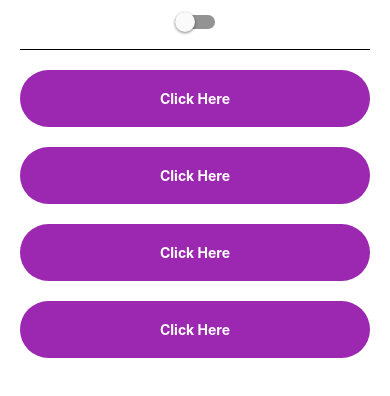
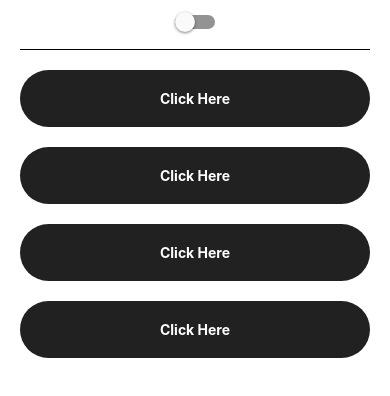
Before and after one commit to chaerulumam/gusnando-reactnative, a React Native app: screen / in a window 390 px wide. Shown: the part 392-788 px from the top of the page. Built offline with nearby package versions, Linux system fonts and the light colour scheme.

Commit message:
learn stylesheet

```diff
--- a/App.js
+++ b/App.js
@@ -8,6 +8,7 @@ import {
   Switch,
   TextInput,
   ScrollView,
+  StyleSheet,
 } from 'react-native';
 
 class App extends Component {
@@ -22,16 +23,9 @@ class App extends Component {
 
   render() {
     return (
-      <View style={{flex: 1}}>
+      <View style={styles.container}>
         <StatusBar barStyle="dark-content" backgroundColor="#7b1fa2" />
-        <View
-          style={{
-            backgroundColor: '#9c27b0',
-            paddingVertical: 20,
-            justifyContent: 'center',
-            alignItems: 'center',
-            elevation: 3,
-          }}>
+        <View style={styles.header}>
           <Text style={{fontWeight: 'bold', color: '#fff', fontSize: 20}}>
             {this.state.header}
           </Text>
@@ -39,26 +33,17 @@ class App extends Component {
 
         <TouchableOpacity
           onPress={() => console.log('halo')}
-          style={{
-            justifyContent: 'center',
-            alignItems: 'center',
-            marginTop: 20,
-          }}>
+          style={styles.imageHeader}>
           <Image
             source={{
               uri: 'https://images.unsplash.com/photo-1662752531834-2d4606b7a27b?ixlib=rb-4.0.3&ixid=MnwxMjA3fDB8MHxwaG90by1wYWdlfHx8fGVufDB8fHx8&auto=format&fit=crop&w=387&q=80',
             }}
-            style={{width: 300, height: 300}}
+            style={styles.image}
             resizeMode="cover"
           />
         </TouchableOpacity>
 
-        <View
-          style={{
-            justifyContent: 'center',
-            alignItems: 'center',
-            marginTop: 20,
-          }}>
+        <View style={styles.switch}>
           <Switch
             value={this.state.switch}
             onValueChange={() => this.setState({switch: !this.state.switch})}
@@ -66,66 +51,22 @@ class App extends Component {
         </View>
 
         <TextInput
-          style={{
-            borderBottomWidth: 1,
-            marginHorizontal: 20,
-            paddingHorizontal: 20,
-          }}
+          style={styles.textInput}
           value={this.state.username}
           onChangeText={value => this.setState({username: value})}
         />
 
         <ScrollView>
-          <TouchableOpacity
-            style={{
-              backgroundColor: '#9c27b0',
-              paddingVertical: 20,
-              justifyContent: 'center',
-              alignItems: 'center',
-              marginTop: 20,
-              marginHorizontal: 20,
-              borderRadius: 50,
-              elevation: 3,
-            }}>
+          <TouchableOpacity style={styles.button}>
             <Text style={{color: '#fff', fontWeight: 'bold'}}>Click Here</Text>
           </TouchableOpacity>
-          <TouchableOpacity
-            style={{
-              backgroundColor: '#9c27b0',
-              paddingVertical: 20,
-              justifyContent: 'center',
-              alignItems: 'center',
-              marginTop: 20,
-              marginHorizontal: 20,
-              borderRadius: 50,
-              elevation: 3,
-            }}>
+          <TouchableOpacity style={styles.button}>
             <Text style={{color: '#fff', fontWeight: 'bold'}}>Click Here</Text>
           </TouchableOpacity>
-          <TouchableOpacity
-            style={{
-              backgroundColor: '#9c27b0',
-              paddingVertical: 20,
-              justifyContent: 'center',
-              alignItems: 'center',
-              marginTop: 20,
-              marginHorizontal: 20,
-              borderRadius: 50,
-              elevation: 3,
-            }}>
+          <TouchableOpacity style={styles.button}>
             <Text style={{color: '#fff', fontWeight: 'bold'}}>Click Here</Text>
           </TouchableOpacity>
-          <TouchableOpacity
-            style={{
-              backgroundColor: '#9c27b0',
-              paddingVertical: 20,
-              justifyContent: 'center',
-              alignItems: 'center',
-              marginTop: 20,
-              marginHorizontal: 20,
-              borderRadius: 50,
-              elevation: 3,
-            }}>
+          <TouchableOpacity style={styles.button}>
             <Text style={{color: '#fff', fontWeight: 'bold'}}>Click Here</Text>
           </TouchableOpacity>
         </ScrollView>
@@ -134,4 +75,35 @@ class App extends Component {
   }
 }
 
+const styles = StyleSheet.create({
+  container: {
+    flex: 1,
+  },
+  button: {
+    backgroundColor: '#212121',
+    paddingVertical: 20,
+    justifyContent: 'center',
+    alignItems: 'center',
+    marginTop: 20,
+    marginHorizontal: 20,
+    borderRadius: 50,
+    elevation: 3,
+  },
+  textInput: {
+    borderBottomWidth: 1,
+    marginHorizontal: 20,
+    paddingHorizontal: 20,
+  },
+  header: {
+    backgroundColor: '#9c27b0',
+    paddingVertical: 20,
+    justifyContent: 'center',
+    alignItems: 'center',
+    elevation: 3,
+  },
+  image: {width: 300, height: 300},
+  switch: {justifyContent: 'center', alignItems: 'center', marginTop: 20},
+  imageHeader: {justifyContent: 'center', alignItems: 'center', marginTop: 20},
+});
+
 export default App;
```
